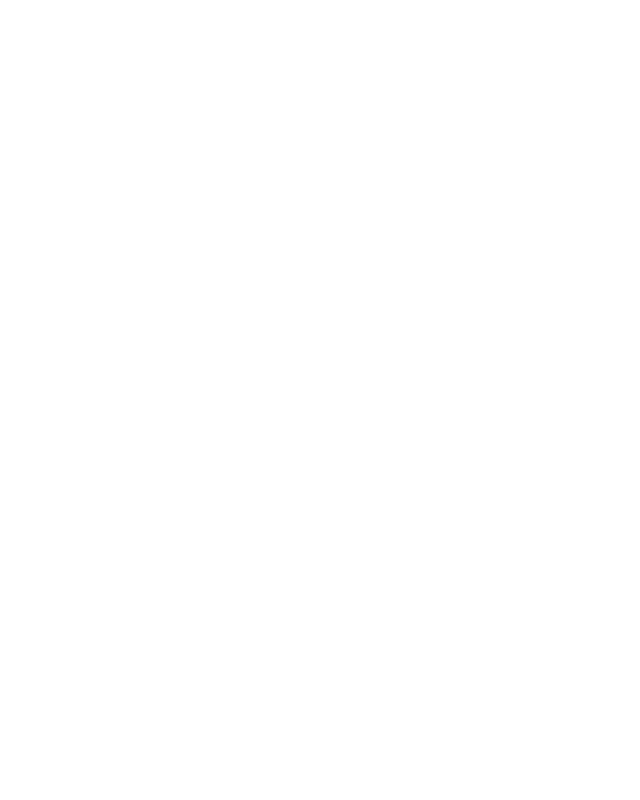
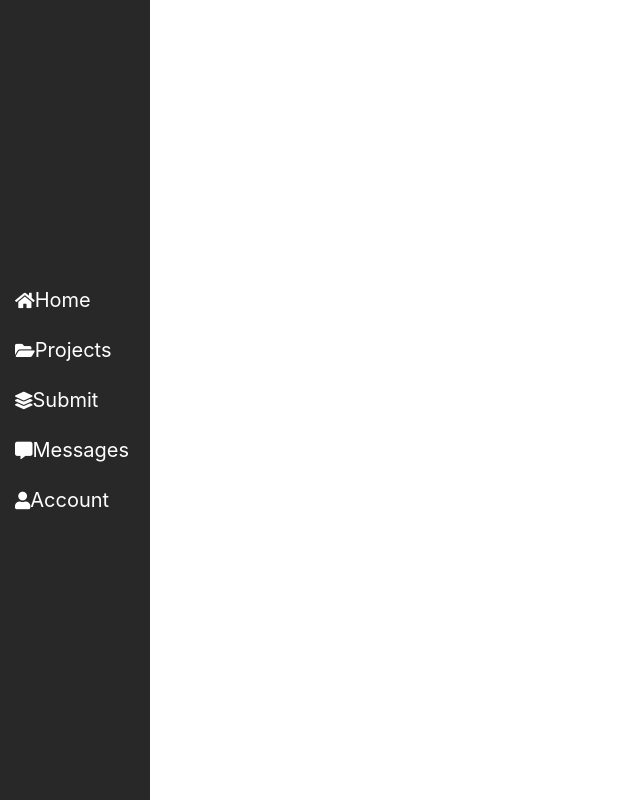
Before and after one commit to owldoit/owldoit, an Angular app: page / in a window 1280 px wide. Shown: the whole page, without its empty margins (0-640 px from the left). Built offline with nearby package versions, Linux system fonts and the light colour scheme.

Commit message:
added nav bar

```diff
--- a/src/app/app.component.css
+++ b/src/app/app.component.css
@@ -0,0 +1,18 @@
+.nav {
+  position:absolute;
+  width: 150px;
+  height: 100%;
+}
+a {
+  color: white;
+}
+
+.nav {
+  font-size: 2rem;
+  background-color: #282828;
+
+}
+
+.nav-link:hover {
+  color: #282828;
+}
--- a/src/app/app.component.html
+++ b/src/app/app.component.html
@@ -1 +1,21 @@
+<ul class="nav justify-content-center flex-column navbar-inverse navbar-static-top" role="navigation">
+  <li class="nav-item">
+    <a class="nav-link active" href="#"><i class="fas fa-home fa-sm"></i>Home</a>
+  </li>
+  <li class="nav-item">
+    <a class="nav-link" href="#"><i class="fas fa-folder-open fa-sm"></i>Projects</a>
+  </li>
+  <li class="nav-item">
+    <a class="nav-link" href="#"><i class="fas fa-layer-group fa-sm"></i>Submit</a>
+  </li>
+  <li class="nav-item">
+    <a class="nav-link" href="#"><i class="fas fa-comment-alt fa-sm"></i>Messages</a>
+  </li>
+  <li class="nav-item">
+    <a class="nav-link" href="#"><i class="fas fa-user fa-sm"></i>Account</a>
+  </li>
+</ul>
+
+<!-- <div>testing content placement</div> -->
+
 <router-outlet></router-outlet>
--- a/src/index.html
+++ b/src/index.html
@@ -6,7 +6,8 @@
   <base href="/">
 
   <meta name="viewport" content="width=device-width, initial-scale=1">
-  <link rel="icon" type="image/x-icon" href="favicon.ico">
+  <link rel="stylesheet" href="https://use.fontawesome.com/releases/v5.6.3/css/all.css" integrity="sha384-UHRtZLI+pbxtHCWp1t77Bi1L4ZtiqrqD80Kn4Z8NTSRyMA2Fd33n5dQ8lWUE00s/" crossorigin="anonymous">
+  <link rel="stylesheet" href="https://maxcdn.bootstrapcdn.com/bootstrap/3.3.7/css/bootstrap.min.css" integrity="sha384-BVYiiSIFeK1dGmJRAkycuHAHRg32OmUcww7on3RYdg4Va+PmSTsz/K68vbdEjh4u" crossorigin="anonymous">
 </head>
 <body>
   <app-root></app-root>
--- a/src/styles.css
+++ b/src/styles.css
@@ -1 +1,2 @@
 /* You can add global styles to this file, and also import other style files */
+@import url(https://stackpath.bootstrapcdn.com/bootstrap/4.1.3/css/bootstrap.min.css);
```
Also changed, not shown: 1 other file (tests, documents, lock files or other folders).
